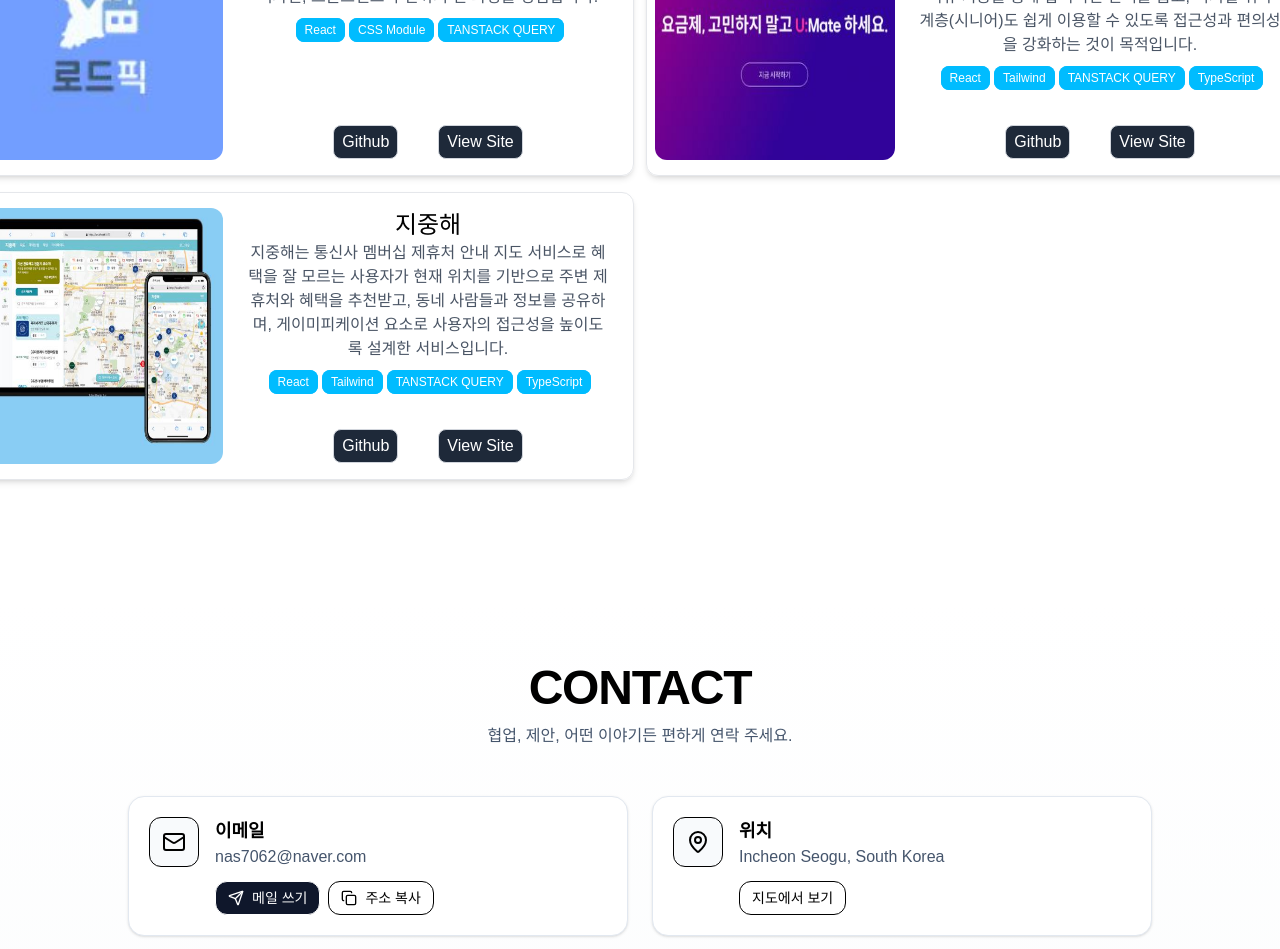
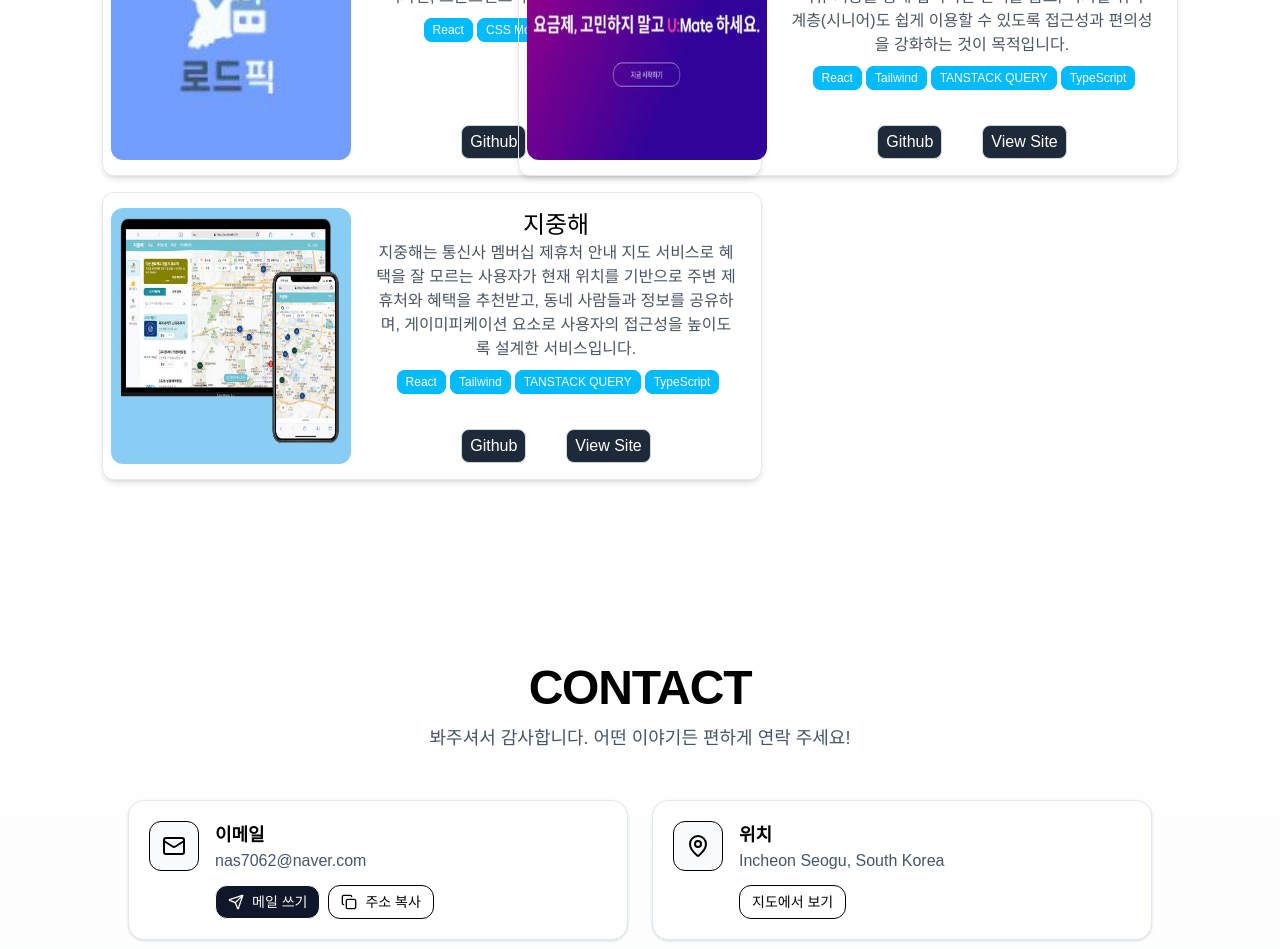
Before and after one commit to nas7062/PORTPOLIO, a React (Vite) app: page / in a window 1280 px wide. Shown: the part 1640-2589 px from the top of the page. Built offline with nearby package versions, Linux system fonts and the light colour scheme; a web font is replaced by a local one.

Commit message:
style : 패딩 및 폰트 사이즈 조정

```diff
--- a/src/components/ContactSection.tsx
+++ b/src/components/ContactSection.tsx
@@ -55,12 +55,13 @@ export default function ContactSection() {
         transition={{ duration: 0.5 }}
         className="max-w-5xl mx-auto"
       >
-        <header className="text-center mb-12">
+        <div className="text-center mb-12">
           <h2 className="text-4xl md:text-5xl font-bold tracking-tight">CONTACT</h2>
-          <p className="mt-3 text-slate-600">협업, 제안, 어떤 이야기든 편하게 연락 주세요.</p>
-        </header>
+          <p className="mt-3 text-lg text-slate-600">
+            봐주셔서 감사합니다. 어떤 이야기든 편하게 연락 주세요!
+          </p>
+        </div>
 
-        {/* Contact Cards */}
         <div className="grid md:grid-cols-2 gap-6 mb-12">
           <motion.div
             whileHover={{ y: -4 }}
--- a/src/components/ProjectSection.tsx
+++ b/src/components/ProjectSection.tsx
@@ -39,9 +39,9 @@ AI챗봇과 요금제 조회·비교·리뷰 기능을 통해 합리적인 선
 
 export default function ProjectSection() {
   return (
-    <div id="project" className="min-h-screen scroll-mt-20">
+    <div id="project" className="min-h-screen scroll-mt-20  mx-auto px-60">
       <h2 className="text-center text-5xl mb-10">PROJECT</h2>
-      <div className=" grid grid-cols-2 justify-items-center gap-x-16 space-y-4">
+      <div className=" grid grid-cols-2 justify-items-center gap-x-8 space-y-4">
         {projects.map((project) => (
           <div
             key={project.id}
```
